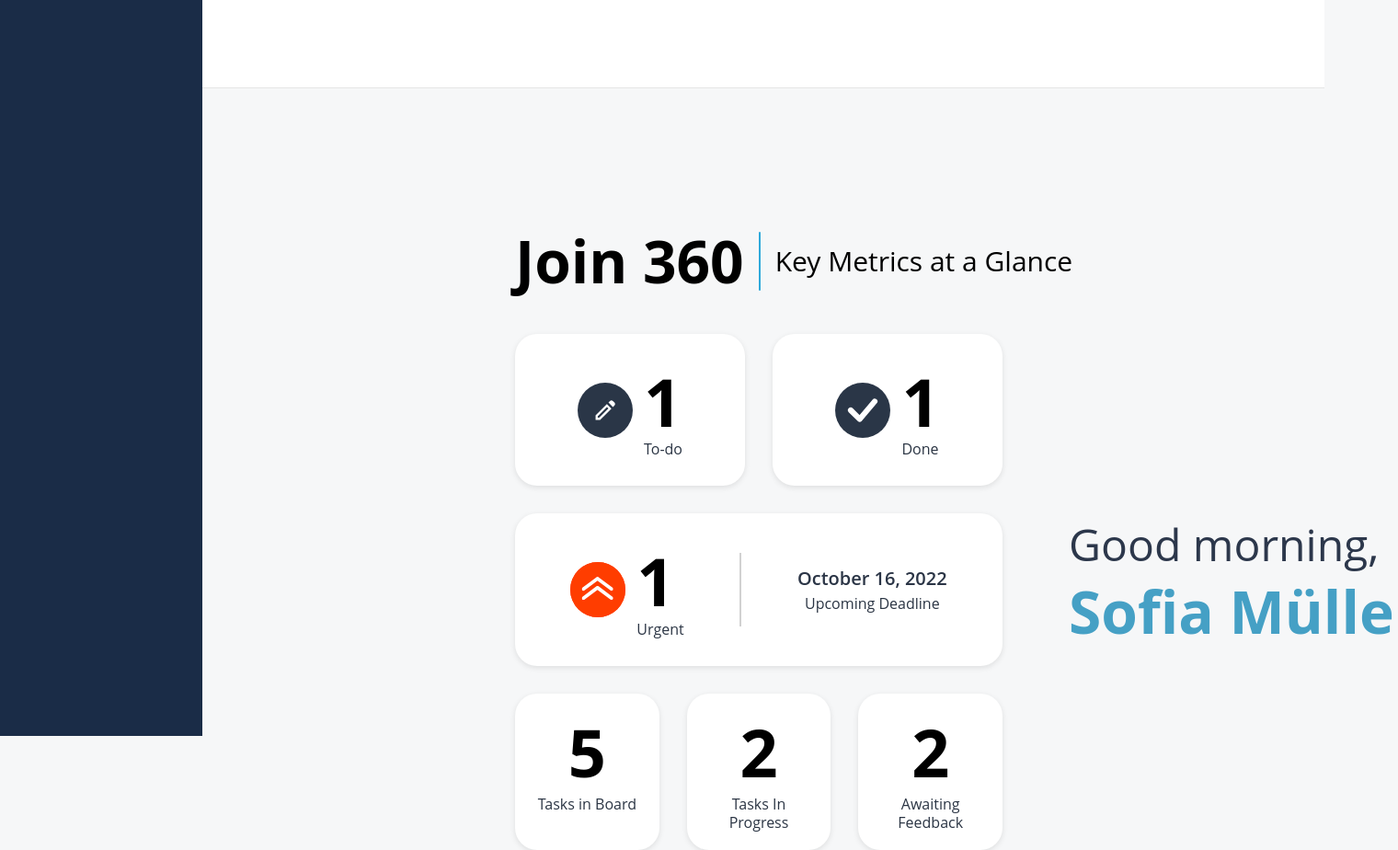
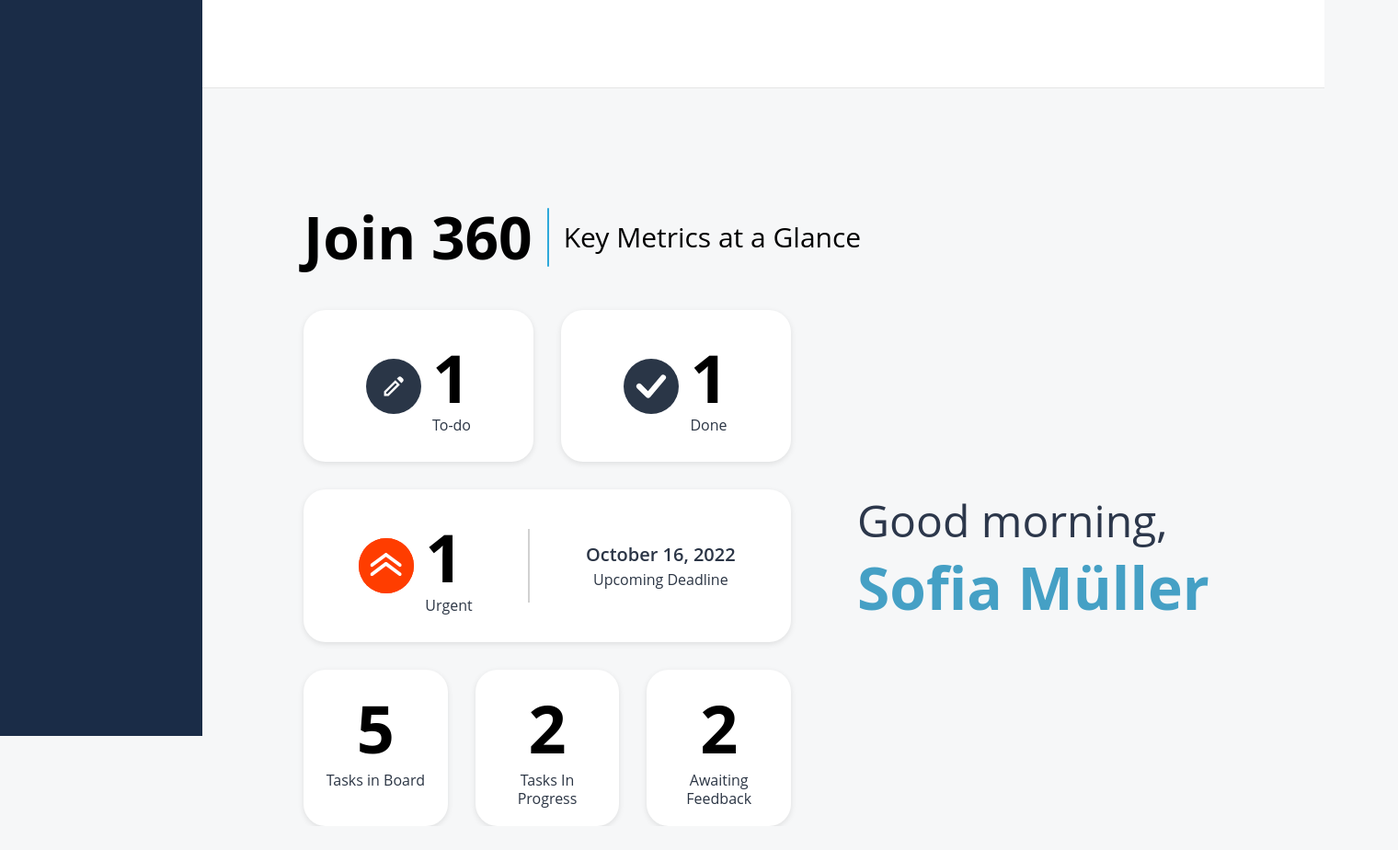
Before and after one commit to Join-groupwork/join, a PHP site: page /member/summary-user.html in a window 1520 px wide; the page is wider, and only the part inside the window is pictured. Shown: that part at 92% size. After the commit the page ends 898 px from the top of that part, so only its background shows below. Run offline with PHP 8.4, Linux system fonts and the light colour scheme; some libraries are stand-ins or nearby versions.

Commit message:
summary user/guest and privacy policy / legal notice | corrected css and optimized

```diff
--- a/member/css/summary.css
+++ b/member/css/summary.css
@@ -96,7 +96,7 @@ body {
 } */
 
 .dashboard {
-  padding: 186px 0px 0px 340px;
+    padding: 160px 0px 0px 110px;
 }
 
 .cards {
--- a/styles/privacy-policy.css
+++ b/styles/privacy-policy.css
@@ -14,9 +14,9 @@ body {
 /* Content area */
 .legal-page {
     width: 100%;
-    padding: 48px 64px 150px 300px;
+    padding: 140px 160px 150px 120px;
     background-color: #ffffff;
-    margin: 60px 0px 0px 0px;
+    /* margin: 60px 0px 0px 0px; */
 }
 
 /* Headings */
```
